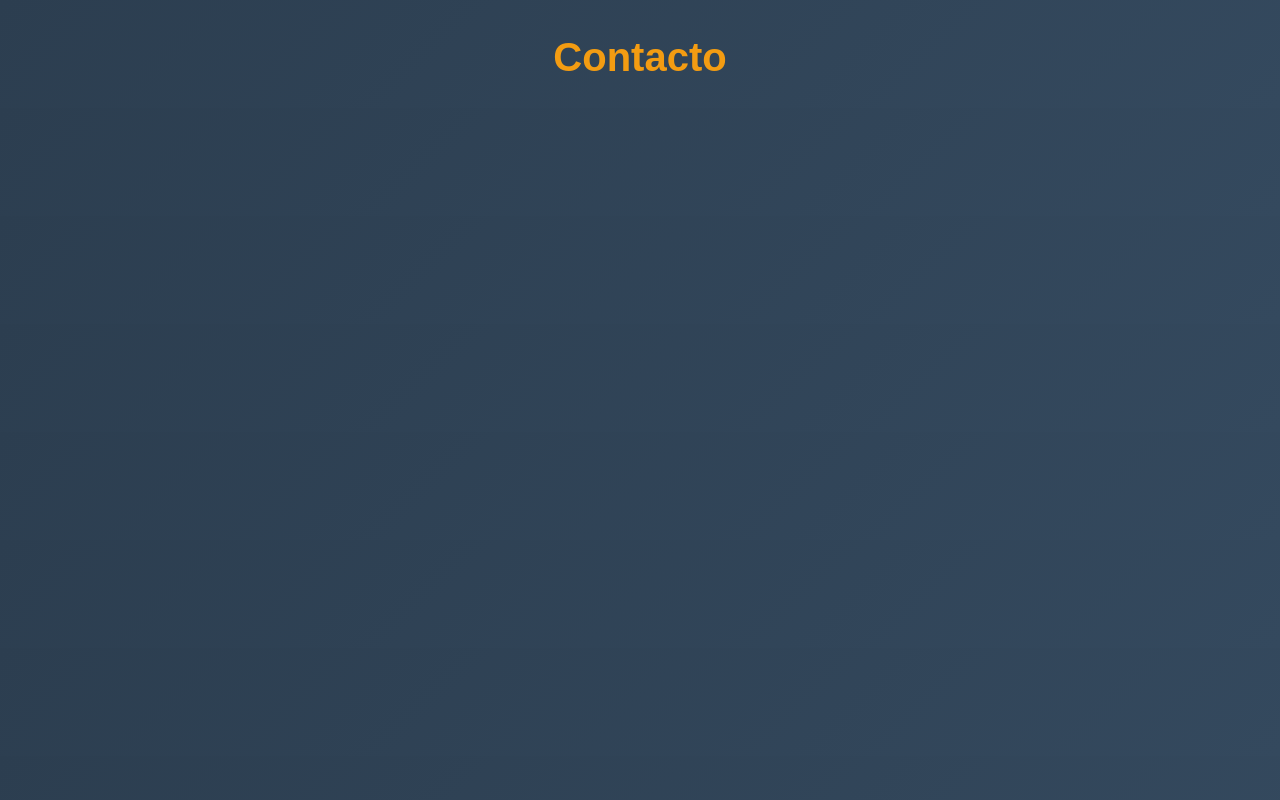
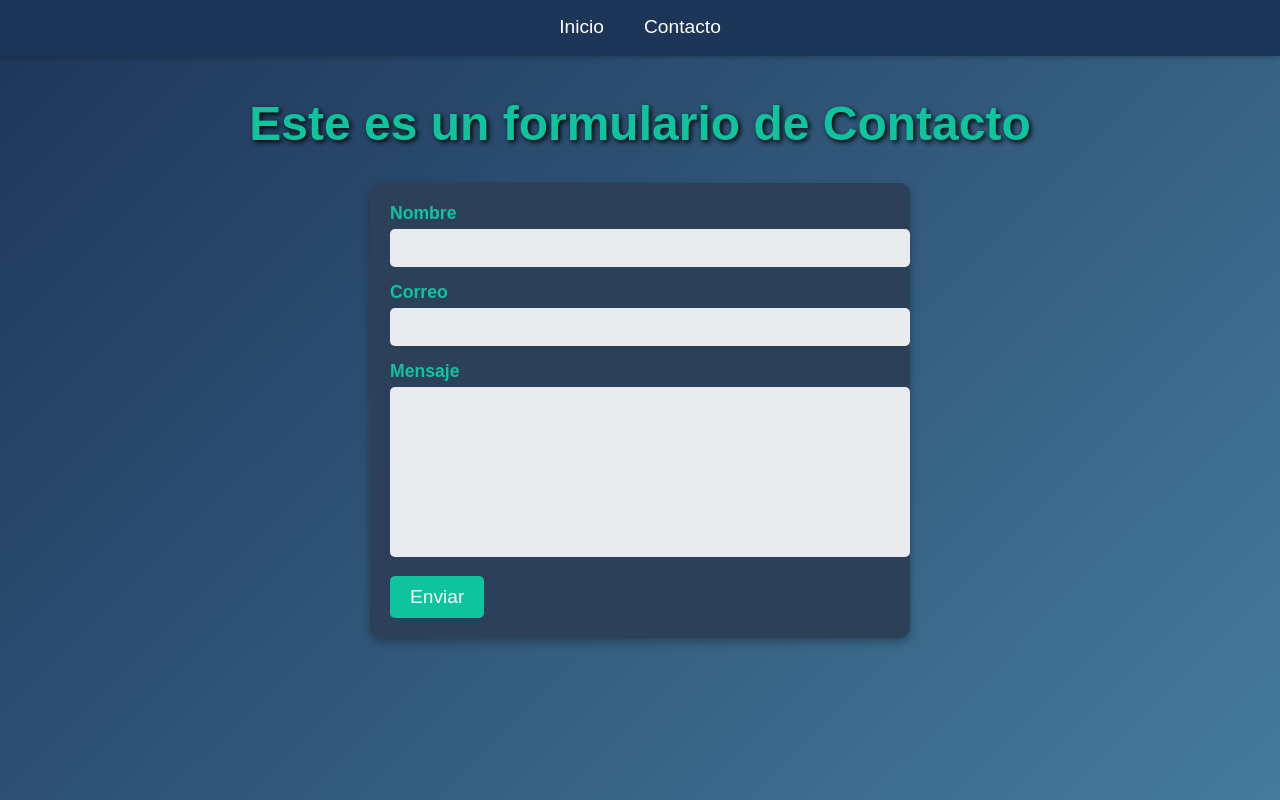
Before and after one commit to Richard-davinci/AplicacionesHibridas-practica, a website: page clase/public/contacto.html in a window 1280 px wide. Drawn offline with Linux system fonts and the light colour scheme.

Commit message:
clase 03 - fin

```diff
--- a/clase/public/contacto.html
+++ b/clase/public/contacto.html
@@ -7,6 +7,27 @@
     <link rel="stylesheet" href="style.css">
   </head>
   <body>
-    <h1>Contacto</h1>
+    <header>
+      <nav>
+        <a href="index.html">Inicio</a>
+        <a href="contacto.html">Contacto</a>
+      </nav>
+    </header>
+    <main>
+      <h1>Este es un formulario de Contacto</h1>
+
+        <form action="http://localhost:2025" method="post">
+          <div>
+            <label for="">Nombre</label>
+            <input type="text" name="" id="">
+            <label for="">Correo</label>
+            <input type="text" name="" id="">
+            <label for="">Mensaje</label>
+            <textarea name="" id="" cols="30" rows="10"></textarea>
+            <input type="submit" value="Enviar">
+          </div>
+        </form>
+
+    </main>
   </body>
 </html>
--- a/clase/public/style.css
+++ b/clase/public/style.css
@@ -1,16 +1,147 @@
 body {
-    font-family: Arial, sans-serif;
-    background: linear-gradient(135deg, #2c3e50, #34495e);
+    font-family: 'Arial', sans-serif;
+    background: linear-gradient(135deg, #1d3557, #457b9d);
     color: #fff;
+    margin: 0;
     display: flex;
     flex-direction: column;
     align-items: center;
-    justify-content: center;
     text-align: center;
+    min-height: 100vh;
 }
 
+/* Header Navigation */
+header {
+    width: 100%;
+    background: #1d3557;
+    box-shadow: 0 2px 5px rgba(0, 0, 0, 0.2);
+}
+
+nav {
+    display: flex;
+    justify-content: center;
+    padding: 1em;
+}
+
+nav a {
+    color: #fff;
+    text-decoration: none;
+    margin: 0 20px;
+    font-size: 1.2em;
+    position: relative;
+    transition: color 0.3s ease;
+}
+
+nav a:hover {
+    color: #0ec49f;
+}
+
+/* Animated underline effect */
+nav a::after {
+    content: '';
+    display: block;
+    width: 0;
+    height: 2px;
+    background: #0ec49f;
+    transition: width 0.3s;
+    margin: 0 auto;
+}
+
+nav a:hover::after {
+    width: 100%;
+}
+
+/* Page titles */
 h1 {
-    font-size: 2.5em;
-    margin-bottom: 20px;
-    color: #f39c12;
+    font-size: 3em;
+    color: #0ec49f;
+    margin-top: 20px;
+    text-shadow: 2px 2px 5px #000;
 }
+
+/* Main Content */
+main {
+    flex-grow: 1;
+    margin: 20px;
+}
+
+main img {
+    max-width: 100%;
+    height: auto;
+    margin-top: 20px;
+    border-radius: 10px;
+    box-shadow: 0 4px 10px rgba(0, 0, 0, 0.5);
+}
+
+/* Footer */
+footer {
+    background: #333;
+    color: #fff;
+    padding: 1em;
+    width: 100%;
+    text-align: center;
+    font-size: 0.9em;
+    box-shadow: 0 -2px 5px rgba(0, 0, 0, 0.2);
+}
+/* Formulario */
+div {
+    background: #2d4059;
+    padding: 20px;
+    border-radius: 10px;
+    box-shadow: 0 4px 10px rgba(0, 0, 0, 0.3);
+    width: 100%;
+    max-width: 500px;
+    margin: 20px auto;
+    text-align: left;
+}
+
+form label {
+    display: block;
+    font-size: 1.1em;
+    font-weight: bold;
+    margin-bottom: 5px;
+    color: #0ec49f;
+}
+
+form input[type="text"],
+form textarea {
+    width: 100%;
+    padding: 10px;
+    margin-bottom: 15px;
+    border: none;
+    border-radius: 5px;
+    background: #e9ecef;
+    color: #333;
+    font-size: 1em;
+    outline: none;
+    transition: box-shadow 0.3s ease;
+}
+
+form input[type="text"]:focus,
+form textarea:focus {
+    box-shadow: 0 0 8px rgba(244, 162, 97, 0.8);
+}
+
+form textarea {
+    resize: none;
+}
+
+form input[type="submit"] {
+    background: #0ec49f;
+    color: #fff;
+    font-size: 1.2em;
+    border: none;
+    border-radius: 5px;
+    padding: 10px 20px;
+    cursor: pointer;
+    transition: background 0.3s ease;
+}
+
+form input[type="submit"]:hover {
+    background: #0ec49f;
+}
+
+form input[type="submit"]:active {
+    background: #dd4b3e;
+    transform: scale(0.98);
+}
```
Also changed, not shown: clase/public/index.html (added, +21 -0 lines), clase/server.js (+20 -1 lines), 1 other file.
